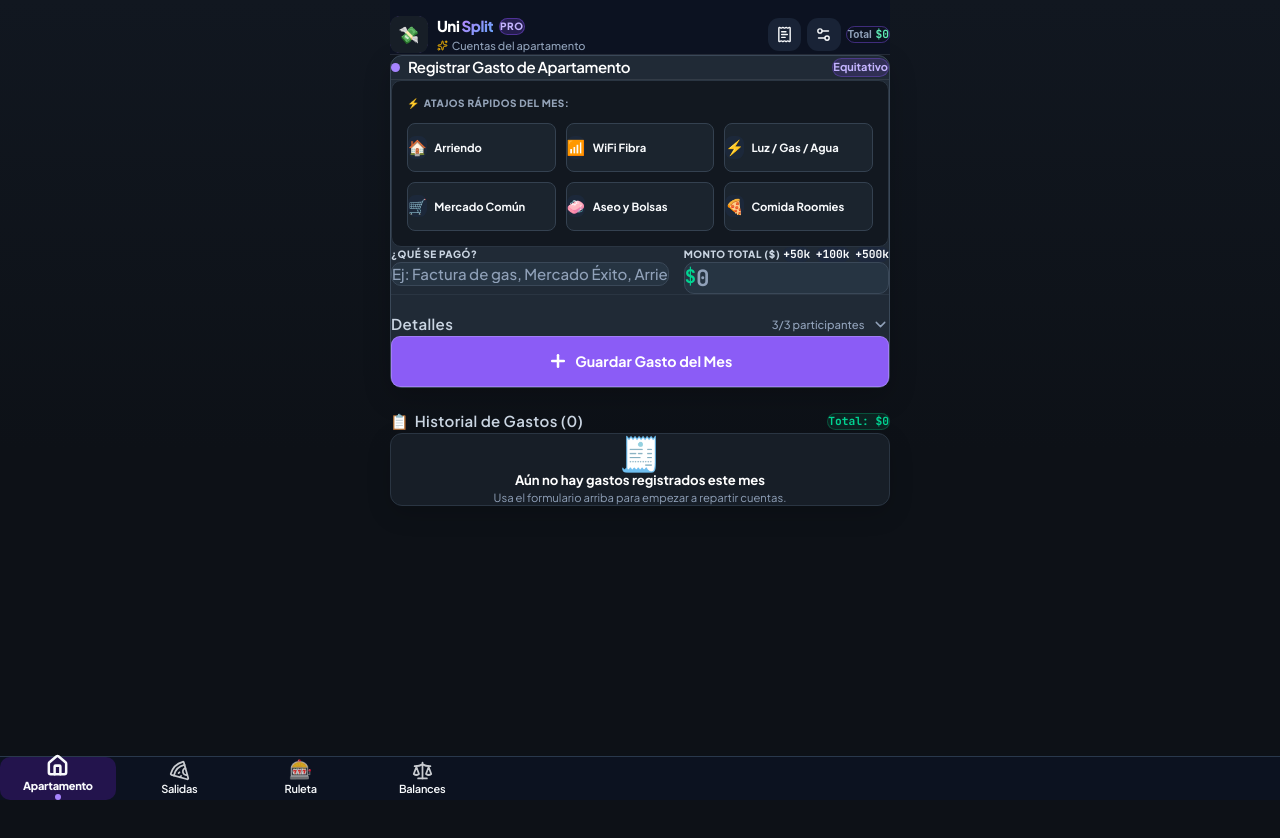
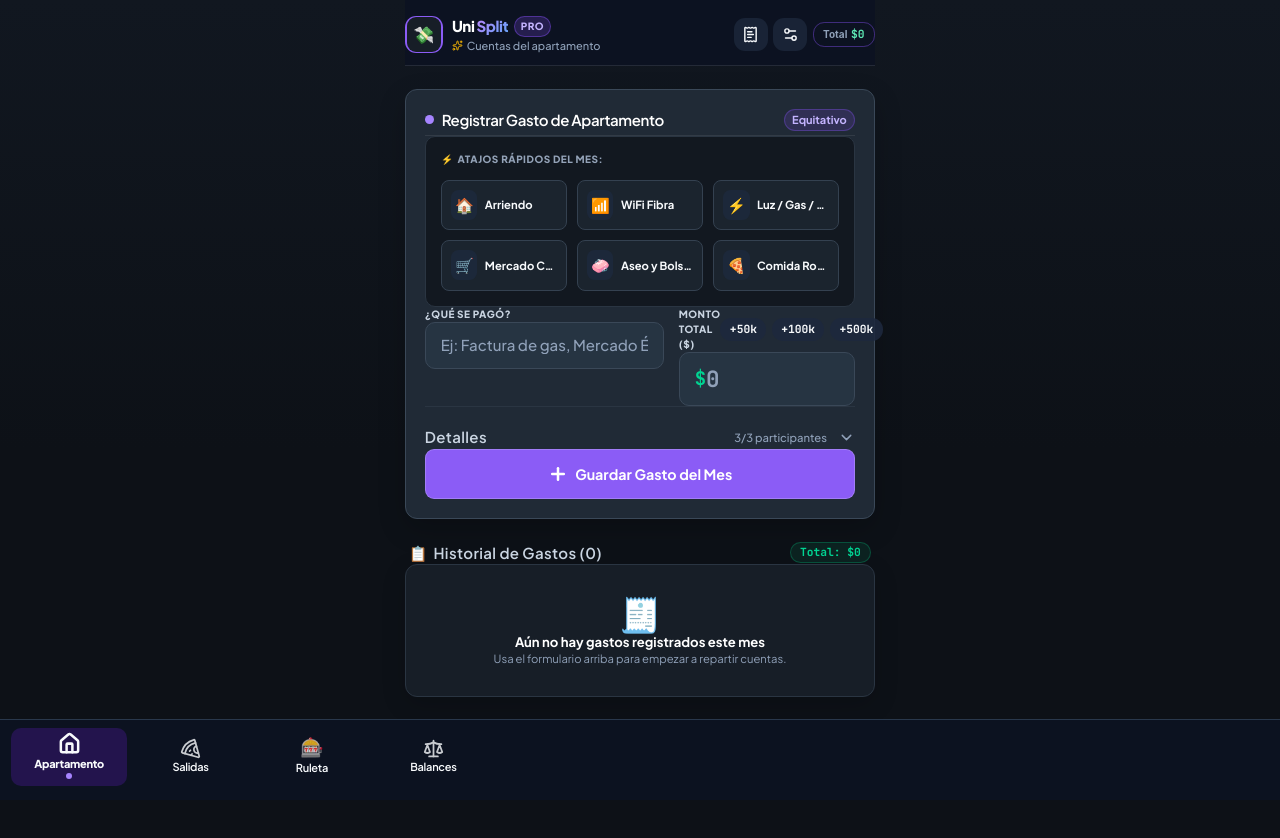
Before and after one commit to ANDRESDLRG2007/Division-grupal, a React (Vite) app: page / in a window 1280 px wide. Before the commit the page ends 800 px from the top, so only its background shows below. Built offline with nearby package versions, Linux system fonts and the light colour scheme.

Commit message:
Fix: rediseño UI (acordeones, contraste, tipografía, safe-area) + fix crítico de padding global anulando utilities de Tailwind

```diff
--- a/src/App.tsx
+++ b/src/App.tsx
@@ -138,7 +138,7 @@ export default function App() {
   const deudasMensuales = calcularDeudas(gastosMensuales, roomies);
 
   return (
-    <div className="app-container">
+    <div className="app-container px-4">
       {/* Top Bar / Header */}
       <Navbar
         totalMensual={totalMensual}
--- a/src/components/Accordion.tsx
+++ b/src/components/Accordion.tsx
@@ -32,7 +32,7 @@ export const Accordion: React.FC<AccordionProps> = ({
           {leading}
           <span className="min-w-0">{title}</span>
         </span>
-        <span className="flex shrink-0 items-center gap-2">
+        <span className="flex shrink-0 items-center gap-3">
           {trailing}
           <ChevronDown
             size={17}
--- a/src/components/CuentasTab.tsx
+++ b/src/components/CuentasTab.tsx
@@ -94,7 +94,7 @@ export const CuentasTab: React.FC<CuentasTabProps> = ({
   };
 
   return (
-    <div className="px-5 py-6 animate-fade-in space-y-6 page-content">
+    <div className="py-6 animate-fade-in space-y-6 page-content">
       {/* ── SUBTABS MENSUAL / SALIDAS ───────────────────────── */}
       <div className="grid grid-cols-2 gap-2 p-1.5 bg-[#1b2530] border border-[#3a4858] rounded-2xl shadow-md">
         <button
@@ -290,7 +290,7 @@ export const CuentasTab: React.FC<CuentasTabProps> = ({
                     key={p.id}
                     className="balance-person-row p-3 rounded-2xl bg-[#1b2530] border border-[#3a4858]"
                     title={
-                      <span className="text-base font-medium text-white flex items-center gap-2">
+                      <span className="text-base font-medium text-white flex items-center gap-3">
                         <span className="text-lg">{p.avatar || '😎'}</span>
                         {p.nombre}
                       </span>
--- a/src/components/MensualTab.tsx
+++ b/src/components/MensualTab.tsx
@@ -137,7 +137,7 @@ export const MensualTab: React.FC<MensualTabProps> = ({
   const totalMensual = gastosMensuales.reduce((s, g) => s + g.monto, 0);
 
   return (
-    <div className="px-5 py-6 animate-fade-in space-y-6 layout-stack page-content">
+    <div className="py-6 animate-fade-in space-y-6 layout-stack page-content">
       {/* ── FORMULARIO DE GASTO ───────────────────────── */}
       <section className="glass-card-glow p-5 space-y-6 expense-form">
         <div className="flex items-center justify-between pb-1 border-b border-white/[0.08]">
@@ -439,7 +439,7 @@ export const MensualTab: React.FC<MensualTabProps> = ({
                       <p className="text-sm font-medium text-slate-400">
                         Deben pagarle a {getNombre(g.pagadoPor, roomies)}:
                       </p>
-                      <div className="flex flex-wrap gap-1.5">
+                      <div className="flex flex-wrap gap-2">
                         {deudores.map(pid => (
                           <span
                             key={pid}
--- a/src/components/Navbar.tsx
+++ b/src/components/Navbar.tsx
@@ -25,7 +25,7 @@ export const Navbar: React.FC<NavbarProps> = ({
   return (
     <header
       style={{ paddingTop: 'max(1rem, env(safe-area-inset-top))' }}
-      className="sticky top-0 z-40 px-4 pb-3 backdrop-blur-2xl bg-[#0d1322]/92 border-b border-white/[0.1] shadow-lg shadow-black/20"
+      className="sticky top-0 z-40 pb-3 backdrop-blur-2xl bg-[#0d1322]/92 border-b border-white/[0.1] shadow-lg shadow-black/20"
     >
       <div className="max-w-[500px] mx-auto flex items-center justify-between gap-2">
         {/* Logo & App Name */}
--- a/src/components/RuletaModal.tsx
+++ b/src/components/RuletaModal.tsx
@@ -292,7 +292,7 @@ export const RuletaModal: React.FC<RuletaProps> = ({
       className={`${
         isModal
           ? 'fixed inset-0 z-50 bg-[#0b0f19]/96 backdrop-blur-2xl flex flex-col items-center justify-center p-4 overflow-y-auto'
-          : 'px-4 py-3 animate-fade-in'
+          : 'py-3 animate-fade-in'
       }`}
     >
       <div className="w-full max-w-[480px] mx-auto flex flex-col items-center">
@@ -324,13 +324,13 @@ export const RuletaModal: React.FC<RuletaProps> = ({
         </div>
 
         {/* Mode Selector Tabs */}
-        <div className="w-full grid grid-cols-3 gap-1.5 p-1.5 bg-[#12192b] border-2 border-slate-700/80 rounded-2xl mb-4 shadow-md">
+        <div className="w-full grid grid-cols-3 gap-2 p-1.5 bg-[#12192b] border-2 border-slate-700/80 rounded-2xl mb-4 shadow-md">
           <button
             onClick={() => {
               playClickSound();
               setModo('pagador');
             }}
-            className={`py-2 px-1 text-xs font-black rounded-xl transition-all active:scale-95 ${
+            className={`py-2 px-4 text-xs font-black rounded-xl transition-all active:scale-95 ${
               modo === 'pagador'
                 ? 'bg-gradient-to-r from-violet-600 to-indigo-600 text-white shadow-md shadow-violet-600/30'
                 : 'text-slate-400 hover:text-white'
@@ -343,7 +343,7 @@ export const RuletaModal: React.FC<RuletaProps> = ({
               playClickSound();
               setModo('castigo');
             }}
-            className={`py-2 px-1 text-xs font-black rounded-xl transition-all active:scale-95 ${
+            className={`py-2 px-4 text-xs font-black rounded-xl transition-all active:scale-95 ${
               modo === 'castigo'
                 ? 'bg-gradient-to-r from-rose-600 to-amber-600 text-white shadow-md shadow-rose-600/30'
                 : 'text-slate-400 hover:text-white'
@@ -356,7 +356,7 @@ export const RuletaModal: React.FC<RuletaProps> = ({
               playClickSound();
               setModo('personalizado');
             }}
-            className={`py-2 px-1 text-xs font-black rounded-xl transition-all active:scale-95 ${
+            className={`py-2 px-4 text-xs font-black rounded-xl transition-all active:scale-95 ${
               modo === 'personalizado'
                 ? 'bg-gradient-to-r from-emerald-600 to-cyan-600 text-slate-950 shadow-md shadow-emerald-600/30'
                 : 'text-slate-400 hover:text-white'
@@ -368,14 +368,14 @@ export const RuletaModal: React.FC<RuletaProps> = ({
 
         {/* Source selector for "Quién Paga" */}
         {modo === 'pagador' && (
-          <div className="flex items-center gap-2 mb-3 text-xs">
+          <div className="flex flex-wrap items-center gap-2 mb-3 text-xs">
             <span className="text-slate-400 font-bold">Usar lista de:</span>
             <button
               onClick={() => {
                 playClickSound();
                 setFuentePersonas('contactos');
               }}
-              className={`px-3 py-1.5 rounded-xl font-black transition-all active:scale-95 ${
+              className={`px-4 py-2 rounded-xl font-black transition-all active:scale-95 ${
                 fuentePersonas === 'contactos'
                   ? 'bg-cyan-500/25 text-cyan-200 border-2 border-cyan-400 shadow-sm'
                   : 'bg-[#141b2d] border border-slate-700 text-slate-400 hover:text-white'
@@ -388,7 +388,7 @@ export const RuletaModal: React.FC<RuletaProps> = ({
                 playClickSound();
                 setFuentePersonas('roomies');
               }}
-              className={`px-3 py-1.5 rounded-xl font-black transition-all active:scale-95 ${
+              className={`px-4 py-2 rounded-xl font-black transition-all active:scale-95 ${
                 fuentePersonas === 'roomies'
                   ? 'bg-violet-500/25 text-violet-200 border-2 border-violet-400 shadow-sm'
                   : 'bg-[#141b2d] border border-slate-700 text-slate-400 hover:text-white'
--- a/src/components/SalidasTab.tsx
+++ b/src/components/SalidasTab.tsx
@@ -131,7 +131,7 @@ export const SalidasTab: React.FC<SalidasTabProps> = ({
   const totalSalidas = gastosSalida.reduce((s, g) => s + g.monto, 0);
 
   return (
-    <div className="px-5 py-6 animate-fade-in space-y-6 layout-stack salida-layout page-content">
+    <div className="py-6 animate-fade-in space-y-6 layout-stack salida-layout page-content">
       {/* ── BANNER RULETA ───────────────────────── */}
       <div
         onClick={() => {
@@ -427,7 +427,7 @@ export const SalidasTab: React.FC<SalidasTabProps> = ({
                   </div>
 
                   {/* Individual shares */}
-                  <div className="grid grid-cols-2 gap-2 pt-1">
+                  <div className="flex flex-wrap gap-2 pt-1">
                     {g.personas.map(pid => (
                       <span
                         key={pid}
--- a/src/index.css
+++ b/src/index.css
@@ -41,7 +41,6 @@
 *, *::before, *::after {
   box-sizing: border-box;
   margin: 0;
-  padding: 0;
   -webkit-tap-highlight-color: transparent;
 }
 
```
